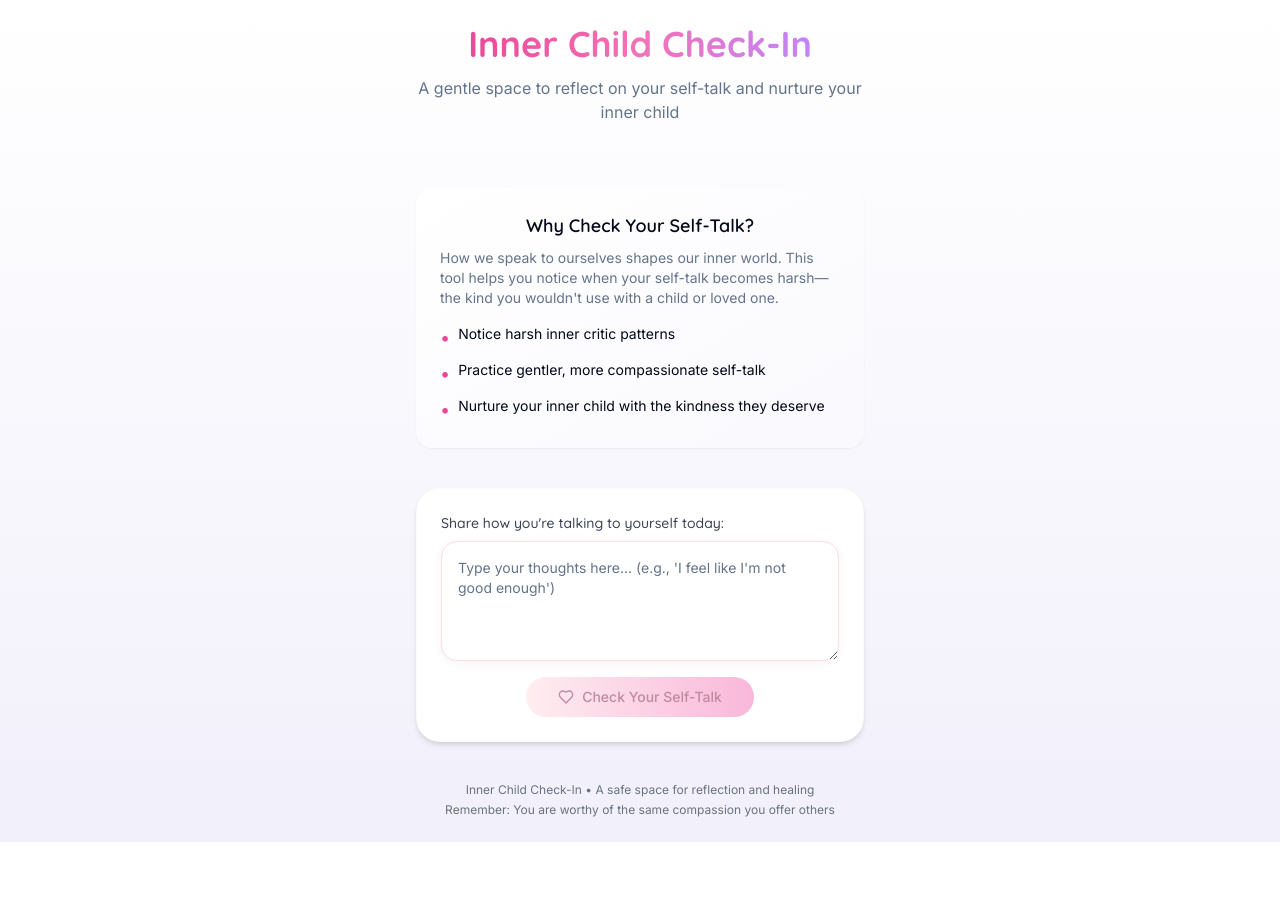
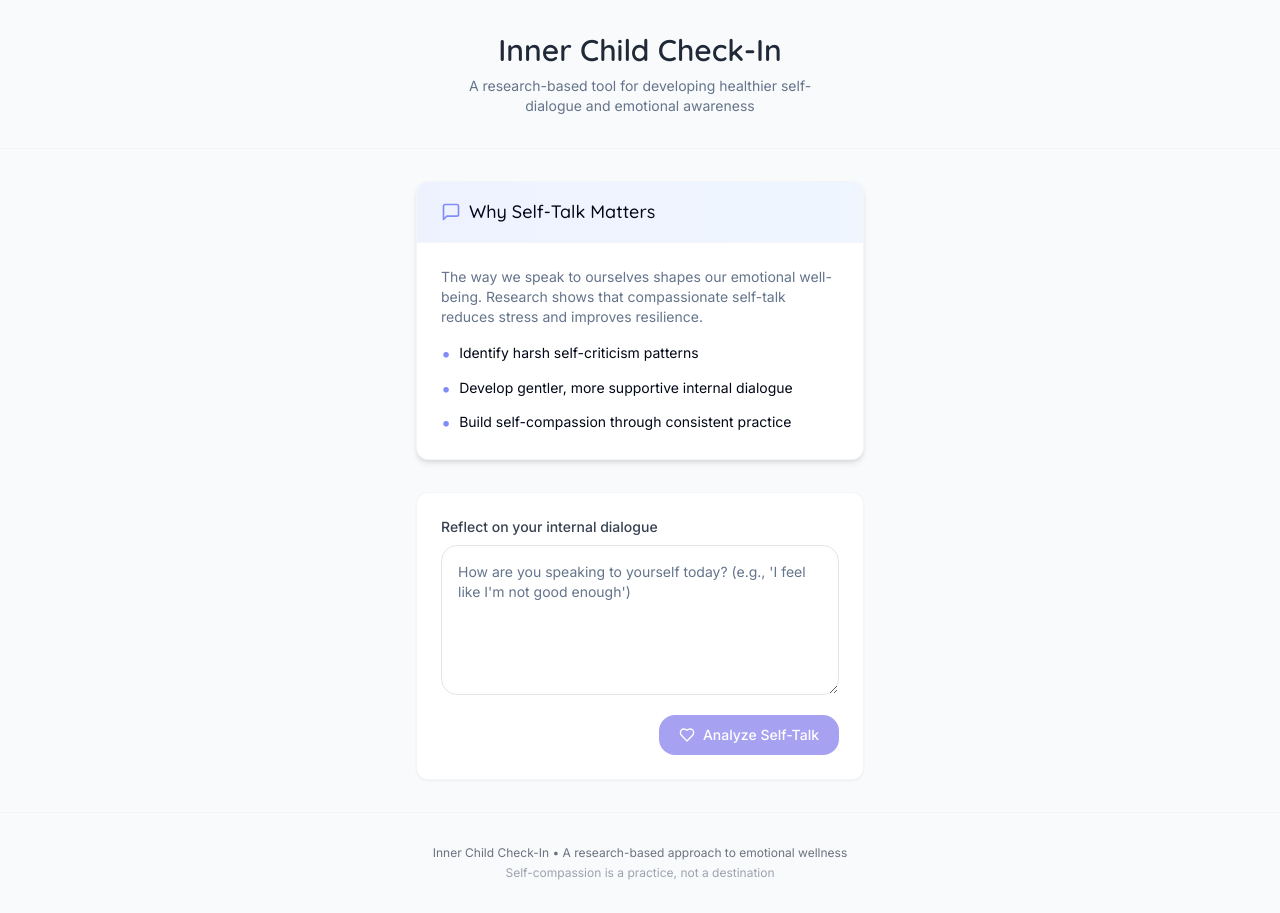
Before and after one commit to HYC-code520/gentle-self-reflections, a React (Vite) app: page / in a window 1280 px wide. Before the commit the page ends 842 px from the top, so only its background shows below. Built offline with nearby package versions, Linux system fonts and the light colour scheme.

Commit message:
Refactor: Improve UI design and styling

```diff
--- a/src/components/FeedbackDisplay.tsx
+++ b/src/components/FeedbackDisplay.tsx
@@ -1,6 +1,6 @@
 
 import React from 'react';
-import { Heart, AlertTriangle, Check, MessageSquare } from 'lucide-react';
+import { Heart, AlertTriangle, Check, MessageSquare, Lightbulb } from 'lucide-react';
 
 type FeedbackDisplayProps = {
   tone: 'positive' | 'harsh' | 'neutral' | null;
@@ -11,42 +11,46 @@ const FeedbackDisplay = ({ tone, gentleRephrasing }: FeedbackDisplayProps) => {
   let message: string;
   let icon: JSX.Element;
   let bgColor: string;
+  let borderColor: string;
 
   switch (tone) {
     case 'harsh':
-      message = "Would you say this to your younger self? Let's try to say that more gently.";
-      icon = <AlertTriangle className="h-6 w-6 text-yellow-600" />;
-      bgColor = "bg-softYellow";
+      message = "This language contains self-criticism that may be undermining your well-being.";
+      icon = <AlertTriangle className="h-5 w-5 text-amber-500" />;
+      bgColor = "bg-amber-50";
+      borderColor = "border-amber-100";
       break;
     case 'positive':
-      message = "That's a compassionate way to speak to yourself! Your inner child feels safe and loved.";
-      icon = <Check className="h-6 w-6 text-green-600" />;
-      bgColor = "bg-softBlue";
+      message = "Your self-talk demonstrates healthy self-compassion and emotional awareness.";
+      icon = <Check className="h-5 w-5 text-emerald-500" />;
+      bgColor = "bg-emerald-50";
+      borderColor = "border-emerald-100";
       break;
     case 'neutral':
-      message = "Your self-talk is balanced. Remember that being gentle with yourself helps you grow.";
-      icon = <Heart className="h-6 w-6 text-pink-500" />;
-      bgColor = "bg-softPeach";
+      message = "Your self-talk is balanced. Remember that consistent self-compassion supports emotional resilience.";
+      icon = <Heart className="h-5 w-5 text-indigo-500" />;
+      bgColor = "bg-indigo-50";
+      borderColor = "border-indigo-100";
       break;
     default:
       return null;
   }
 
   return (
-    <div className="mt-6 animate-fade-in">
+    <div className="mt-6 animate-fade-in space-y-4">
       {/* Tone feedback section */}
-      <div className={`${bgColor} p-4 rounded-2xl mb-4 shadow-sm flex items-start gap-3`}>
-        <div className="mt-0.5">{icon}</div>
-        <p className="text-sm">{message}</p>
+      <div className={`${bgColor} p-4 rounded-lg ${borderColor} border flex items-start gap-3`}>
+        <div className="mt-0.5 shrink-0">{icon}</div>
+        <p className="text-sm text-gray-700">{message}</p>
       </div>
 
       {/* Gentle rephrasing section */}
-      <div className="bg-softGray p-4 rounded-2xl shadow-sm">
+      <div className="bg-gray-50 p-4 rounded-lg border border-gray-100 shadow-sm">
         <div className="flex items-center gap-2 mb-2">
-          <MessageSquare className="h-5 w-5 text-pink-500" />
-          <h3 className="font-heading text-sm font-medium">A gentler approach:</h3>
+          <Lightbulb className="h-4 w-4 text-indigo-500" />
+          <h3 className="text-sm font-medium text-gray-700">Suggested reframing:</h3>
         </div>
-        <p className="text-sm pl-7">{gentleRephrasing}</p>
+        <p className="text-sm text-gray-600 pl-6">{gentleRephrasing}</p>
       </div>
     </div>
   );
--- a/src/components/Footer.tsx
+++ b/src/components/Footer.tsx
@@ -3,10 +3,10 @@ import React from 'react';
 
 const Footer = () => {
   return (
-    <footer className="w-full py-6 px-4 mt-auto">
-      <div className="max-w-md mx-auto text-center text-xs text-gray-500">
-        <p>Inner Child Check-In • A safe space for reflection and healing</p>
-        <p className="mt-1">Remember: You are worthy of the same compassion you offer others</p>
+    <footer className="w-full py-8 px-4 mt-auto border-t border-neutral-100">
+      <div className="max-w-md mx-auto text-center">
+        <p className="text-xs text-gray-500">Inner Child Check-In • A research-based approach to emotional wellness</p>
+        <p className="mt-1 text-xs text-gray-400">Self-compassion is a practice, not a destination</p>
       </div>
     </footer>
   );
--- a/src/components/Header.tsx
+++ b/src/components/Header.tsx
@@ -3,13 +3,13 @@ import React from 'react';
 
 const Header = () => {
   return (
-    <header className="w-full py-6 px-4 sm:px-6">
-      <div className="flex flex-col items-center justify-center text-center">
-        <h1 className="text-3xl sm:text-4xl font-heading font-bold bg-gradient-to-r from-pink-500 via-pink-400 to-purple-400 text-transparent bg-clip-text">
+    <header className="w-full py-8 px-4 sm:px-6 border-b border-neutral-100">
+      <div className="max-w-md mx-auto flex flex-col items-center justify-center text-center">
+        <h1 className="text-2xl sm:text-3xl font-heading font-semibold text-gray-800">
           Inner Child Check-In
         </h1>
-        <p className="mt-3 text-muted-foreground max-w-md">
-          A gentle space to reflect on your self-talk and nurture your inner child
+        <p className="mt-2 text-muted-foreground text-sm max-w-sm">
+          A research-based tool for developing healthier self-dialogue and emotional awareness
         </p>
       </div>
     </header>
--- a/src/components/InfoCard.tsx
+++ b/src/components/InfoCard.tsx
@@ -1,29 +1,35 @@
 
 import React from 'react';
 import { Card, CardContent } from '@/components/ui/card';
+import { MessageSquare } from 'lucide-react';
 
 const InfoCard = () => {
   return (
-    <Card className="max-w-md w-full mx-auto gradient-card border-none shadow-sm mt-6 mb-4">
+    <Card className="max-w-md w-full mx-auto shadow-md border border-neutral-100 rounded-xl overflow-hidden">
+      <div className="bg-gradient-to-r from-indigo-50 to-blue-50 px-6 py-4 border-b border-neutral-100">
+        <h2 className="text-lg font-heading font-medium flex items-center gap-2">
+          <MessageSquare className="h-5 w-5 text-indigo-400" />
+          <span>Why Self-Talk Matters</span>
+        </h2>
+      </div>
       <CardContent className="p-6">
-        <h2 className="text-lg font-heading font-semibold mb-2 text-center">Why Check Your Self-Talk?</h2>
-        <p className="text-sm text-muted-foreground">
-          How we speak to ourselves shapes our inner world. This tool helps you notice when your self-talk becomes harsh—the kind you wouldn't use with a child or loved one.
+        <p className="text-sm text-muted-foreground mb-4">
+          The way we speak to ourselves shapes our emotional well-being. Research shows that compassionate self-talk reduces stress and improves resilience.
         </p>
-        <ul className="mt-4 text-sm space-y-2">
-          <li className="flex items-start gap-2">
-            <span className="text-pink-500 text-lg">•</span>
-            <span>Notice harsh inner critic patterns</span>
-          </li>
-          <li className="flex items-start gap-2">
-            <span className="text-pink-500 text-lg">•</span>
-            <span>Practice gentler, more compassionate self-talk</span>
-          </li>
-          <li className="flex items-start gap-2">
-            <span className="text-pink-500 text-lg">•</span>
-            <span>Nurture your inner child with the kindness they deserve</span>
-          </li>
-        </ul>
+        <div className="grid grid-cols-1 gap-3 mt-3">
+          <div className="flex items-start gap-2">
+            <span className="text-indigo-400 text-lg leading-tight">•</span>
+            <span className="text-sm">Identify harsh self-criticism patterns</span>
+          </div>
+          <div className="flex items-start gap-2">
+            <span className="text-indigo-400 text-lg leading-tight">•</span>
+            <span className="text-sm">Develop gentler, more supportive internal dialogue</span>
+          </div>
+          <div className="flex items-start gap-2">
+            <span className="text-indigo-400 text-lg leading-tight">•</span>
+            <span className="text-sm">Build self-compassion through consistent practice</span>
+          </div>
+        </div>
       </CardContent>
     </Card>
   );
--- a/src/components/JournalEntry.tsx
+++ b/src/components/JournalEntry.tsx
@@ -71,37 +71,37 @@ const JournalEntry = () => {
 
   return (
     <div className="max-w-md w-full mx-auto px-4 sm:px-0">
-      <div className="bg-white rounded-3xl p-6 shadow-md border border-softPink/20">
+      <div className="bg-white rounded-xl p-6 shadow-sm border border-neutral-100">
         <form onSubmit={handleSubmit}>
           <label
             htmlFor="journal-entry"
-            className="block text-sm font-medium text-gray-700 mb-2 font-heading"
+            className="block text-sm font-medium text-gray-700 mb-2"
           >
-            Share how you're talking to yourself today:
+            Reflect on your internal dialogue
           </label>
           <Textarea
             id="journal-entry"
-            placeholder="Type your thoughts here... (e.g., 'I feel like I'm not good enough')"
-            className="w-full p-4 rounded-2xl border-softPink focus:border-pink-400 focus:ring-pink-400 min-h-[120px] input-shadow"
+            placeholder="How are you speaking to yourself today? (e.g., 'I feel like I'm not good enough')"
+            className="w-full p-4 rounded-lg border-neutral-200 focus:border-indigo-300 focus:ring-indigo-300 min-h-[150px] text-sm"
             value={journalText}
             onChange={(e) => setJournalText(e.target.value)}
           />
 
-          <div className="mt-4 flex justify-center">
+          <div className="mt-5 flex justify-end">
             <Button
               type="submit"
               disabled={isSubmitting || !journalText.trim()}
-              className="rounded-full px-8 py-2 bg-gradient-to-r from-softPink to-pink-400 hover:opacity-90 transition-all duration-300 text-pink-900 font-medium flex items-center gap-2"
+              className="rounded-lg px-5 py-2 bg-indigo-600 hover:bg-indigo-700 transition-colors text-white font-medium flex items-center gap-2"
             >
               {isSubmitting ? (
                 <div className="flex items-center gap-2">
-                  <div className="animate-spin h-4 w-4 border-2 border-pink-900 border-t-transparent rounded-full"></div>
-                  <span>Reflecting...</span>
+                  <div className="animate-spin h-4 w-4 border-2 border-white border-t-transparent rounded-full"></div>
+                  <span>Analyzing...</span>
                 </div>
               ) : (
                 <>
                   <Heart className="h-4 w-4" />
-                  <span>Check Your Self-Talk</span>
+                  <span>Analyze Self-Talk</span>
                 </>
               )}
             </Button>
--- a/src/pages/Index.tsx
+++ b/src/pages/Index.tsx
@@ -7,10 +7,10 @@ import Footer from '@/components/Footer';
 
 const Index = () => {
   return (
-    <div className="min-h-screen flex flex-col">
+    <div className="min-h-screen flex flex-col bg-gray-50">
       <Header />
 
-      <main className="flex-1 container mx-auto py-4 flex flex-col items-center gap-6">
+      <main className="flex-1 container mx-auto py-8 flex flex-col items-center gap-8">
         <InfoCard />
         <JournalEntry />
       </main>
```
